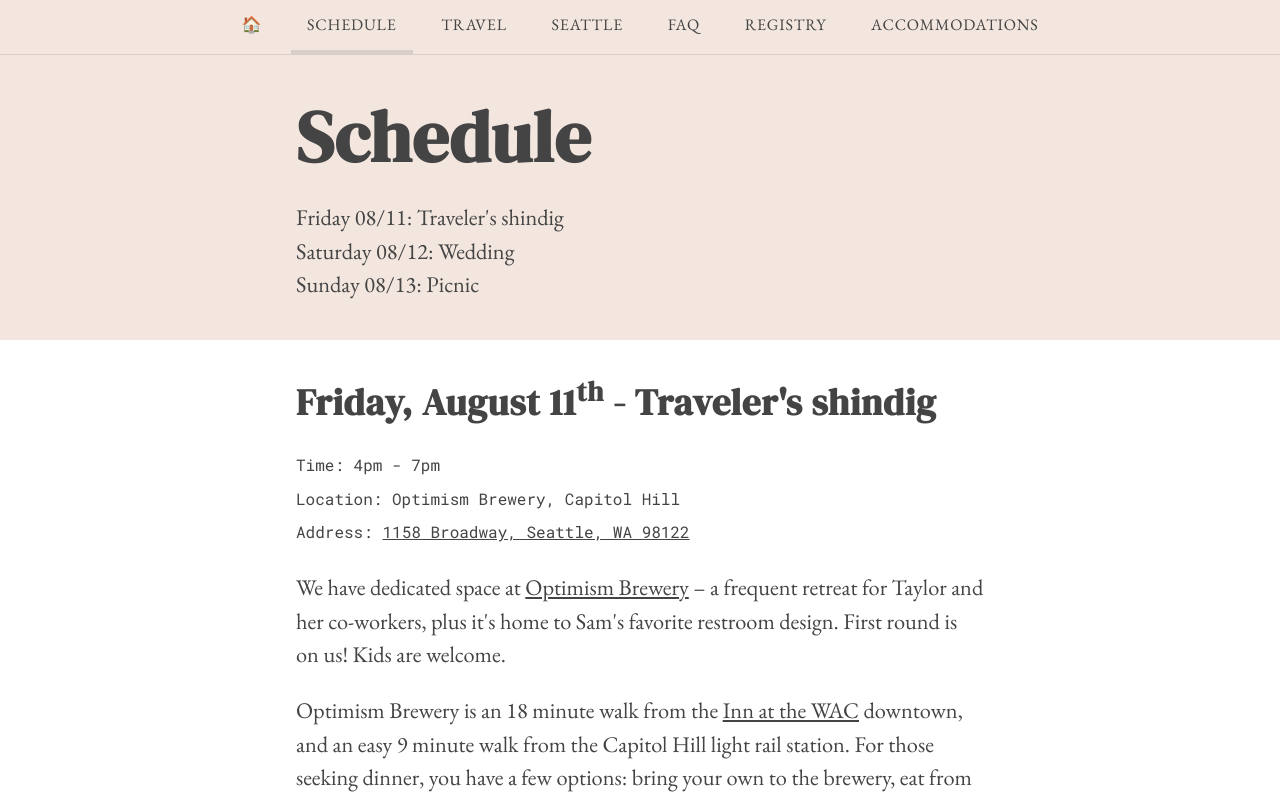
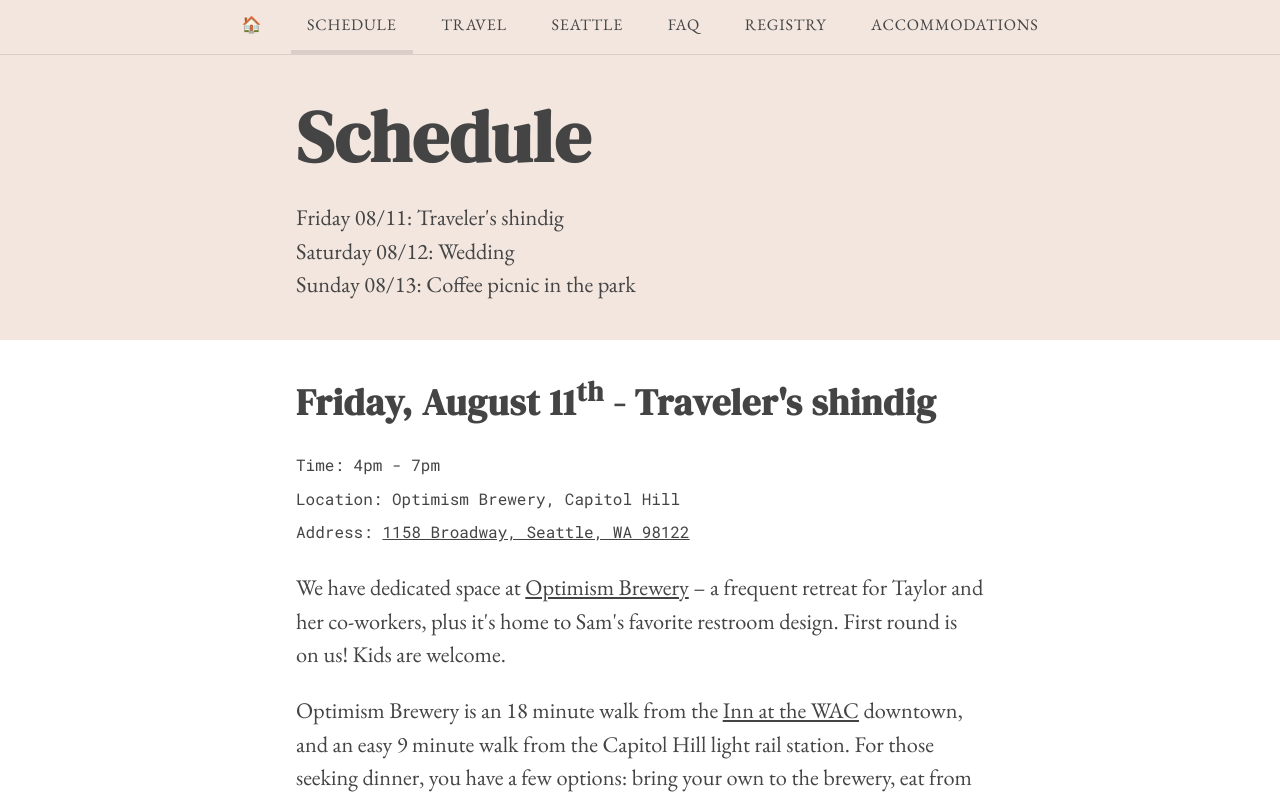
Before and after one commit to mapsam/tksm, a Next.js app: page /schedule in a window 1280 px wide. Shown: the top 800 px of the page. Built offline with nearby package versions, Linux system fonts and the light colour scheme.

Commit message:
update mini schedule

```diff
--- a/pages/schedule.tsx
+++ b/pages/schedule.tsx
@@ -7,7 +7,7 @@ export default function Index() {
   const toc = [
     'Friday 08/11: Traveler\'s shindig',
     'Saturday 08/12: Wedding',
-    'Sunday 08/13: Picnic'
+    'Sunday 08/13: Coffee picnic in the park'
   ].join('<br />');
 
   return (
```
